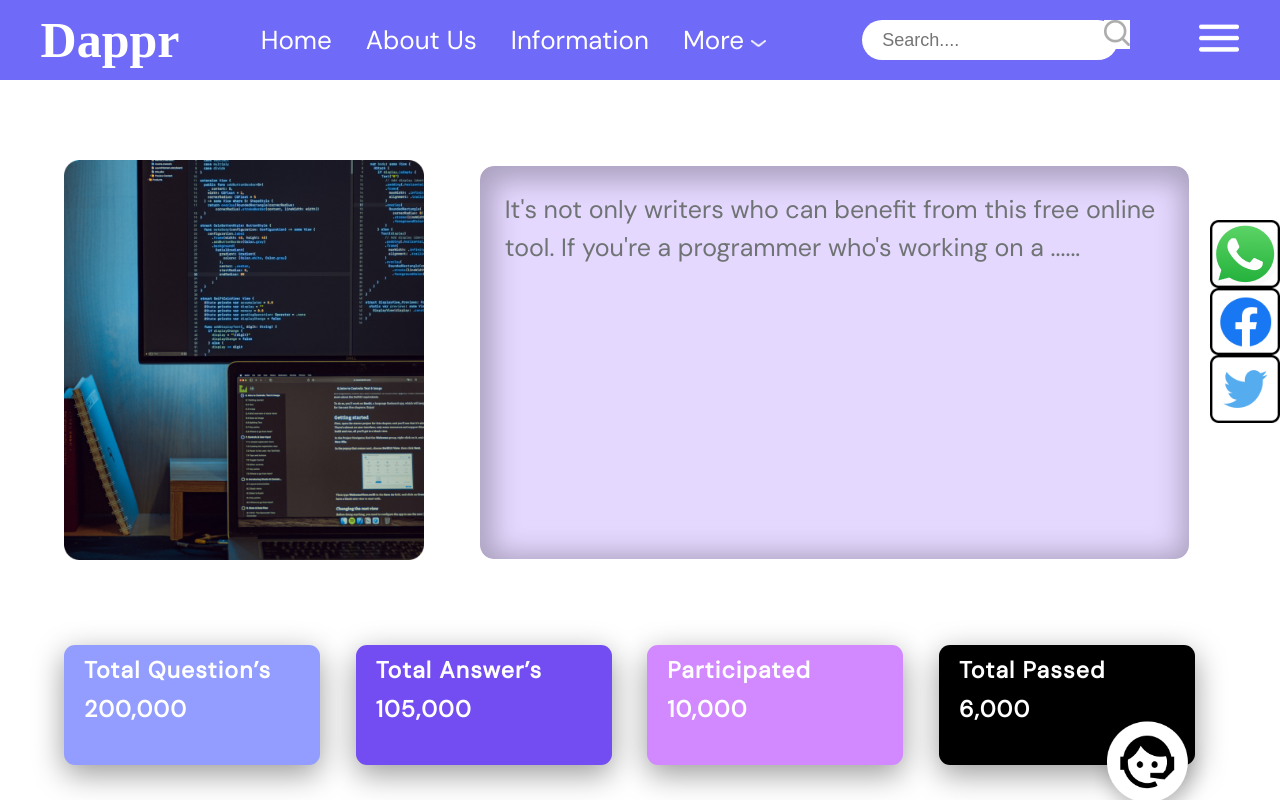
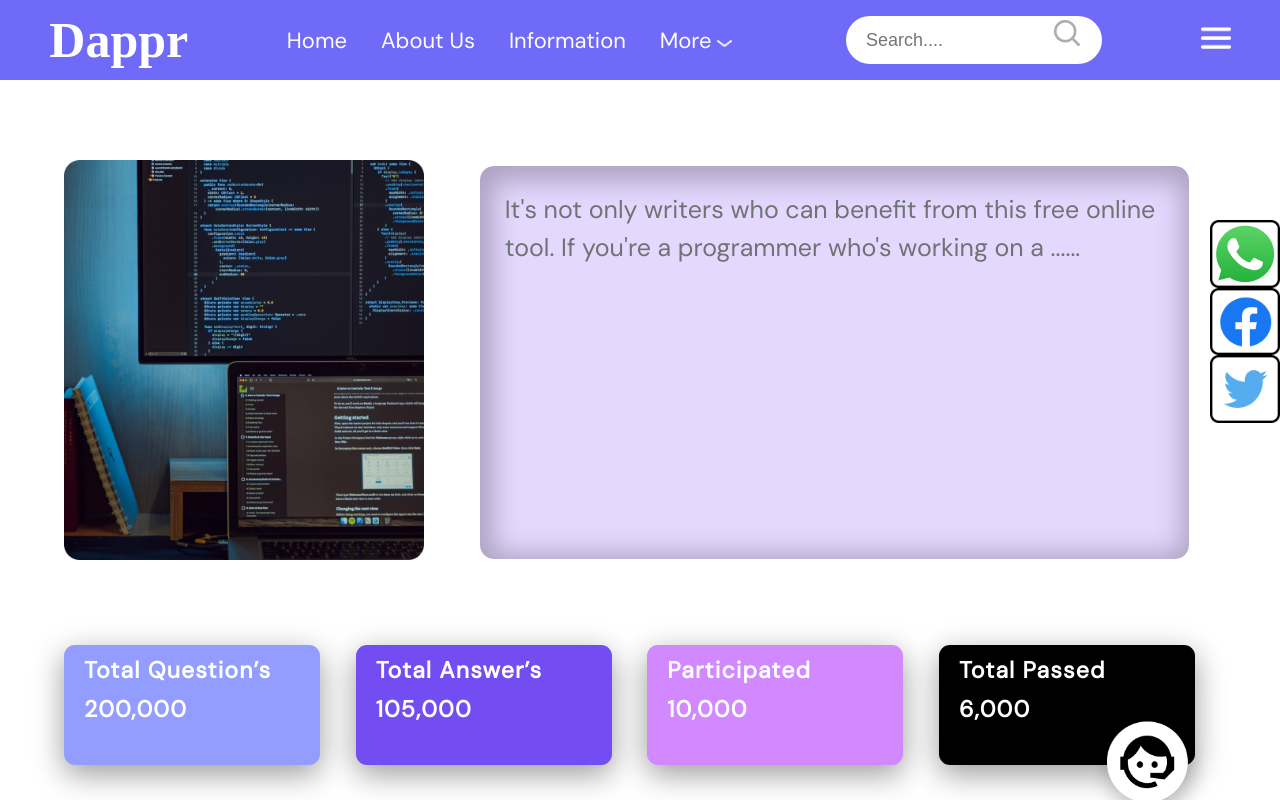
Before and after one commit to Abhay2212/Micro_Project_2, a plain HTML site: page index.html in a window 1280 px wide. Drawn offline with Linux system fonts and the light colour scheme; a web font is replaced by a local one.

Commit message:
search icon placed at right position

```diff
--- a/style.css
+++ b/style.css
@@ -33,7 +33,7 @@ header .logo {
   text-decoration: none;
   color: #fff;
   font-family: DM Sans;
-  font-size: 26px;
+  font-size: 22px;
   cursor: pointer;
 }
 .vector img {
@@ -44,7 +44,7 @@ header .logo {
 }
 .search input {
   width: 20vw;
-  height: 5vh;
+  height: 6vh;
   padding: 10px 20px;
   border-radius: 60px;
   border: none;
@@ -59,12 +59,12 @@ input {
   background-color: #fff;
   position: absolute;
   top: 20px;
-  right: 150px;
+  right: 200px;
   border: none;
   cursor: pointer;
 }
 .vector_2 img {
-  width: 40px;
+  width: 30px;
   cursor: pointer;
 }
 main {
@@ -233,9 +233,12 @@ main {
 .colon {
   font-weight: 900;
 }
+.button img{
+  width: 35px;
+}
 .button button {
   margin-top: 90px;
-  padding: 12px 25px 12px 20px;
+  padding: 10px 25px 12px 20px;
   color: #fff;
   font-size: 25px;
   font-weight: 400;
```
